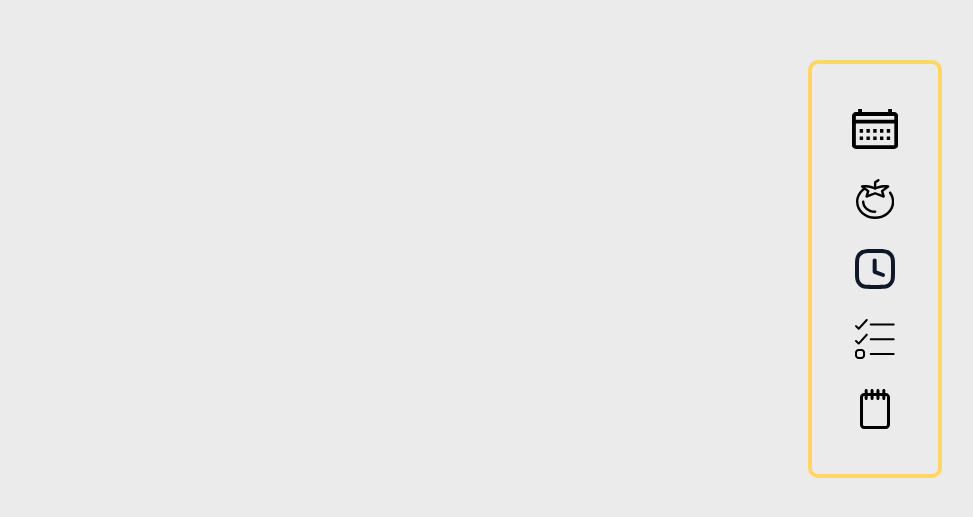
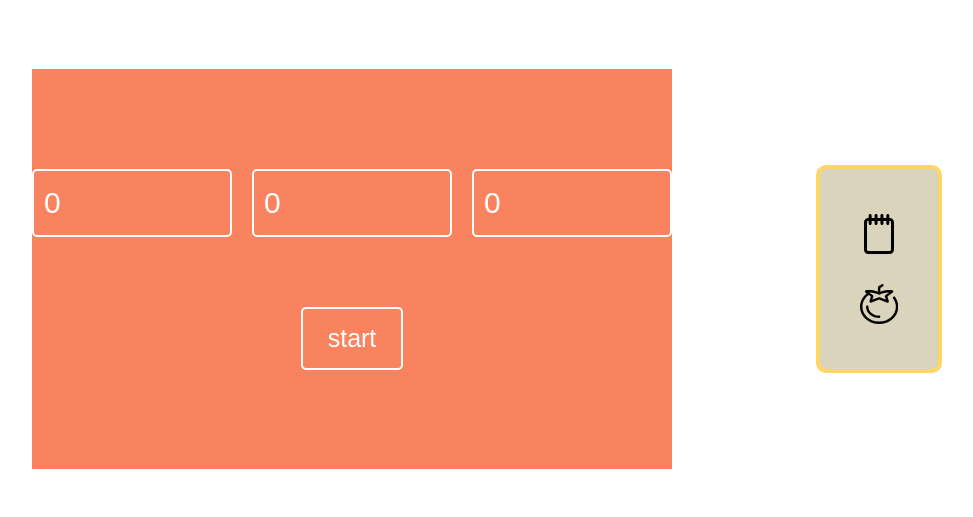
Before and after one commit to fedu00/Learning-Help, a React (Create React App) app: page /pomodore in a window 1280 px wide. Before the commit this address had no page. Shown: the part 131-648 px from the top of the page, without its empty margins (288-1261 px from the left). Built offline with nearby package versions, Linux system fonts and the light colour scheme.

Commit message:
instal redux and create pomodoro clock

```diff
--- a/package.json
+++ b/package.json
@@ -8,8 +8,11 @@
     "@testing-library/user-event": "^13.5.0",
     "react": "^18.2.0",
     "react-dom": "^18.2.0",
+    "react-redux": "^8.0.5",
     "react-router-dom": "^6.8.2",
     "react-scripts": "5.0.1",
+    "redux": "^4.2.1",
+    "redux-devtools-extension": "^2.13.9",
     "web-vitals": "^2.1.4"
   },
   "scripts": {
--- a/src/App.js
+++ b/src/App.js
@@ -1,21 +1,22 @@
-import NotePage from "./components/organism/NotePage/NotePage";
-import {
-  BrowserRouter as Router,
-  Routes,
-  Route,
-  Navigate,
-} from "react-router-dom";
+import NotePage from "./views/NotePage/NotePage";
+import PomodorePage from "./views/PomodorePage/PomodorePage";
+import { BrowserRouter as Router, Routes, Route } from "react-router-dom";
 import MainTemplate from "./components/MainTemplate/MainTemplate";
+import { Provider } from "react-redux";
+import { store } from "./store/index";
 
 function App() {
   return (
+    <Provider store={store}>
       <Router>
         <MainTemplate>
           <Routes>
             <Route path="/" element={<NotePage />} />
+            <Route path="/pomodore" element={<PomodorePage />} />
           </Routes>
         </MainTemplate>
       </Router>
+    </Provider>
   );
 }
 
--- a/src/components/MainTemplate/MainTemplate.js
+++ b/src/components/MainTemplate/MainTemplate.js
@@ -1,10 +1,15 @@
+import Clock from "../molecues/Clock/Clock";
 import NavBar from "../molecues/NavBar/NavBar";
 import "./MainTemplateStyles.css";
+import { useSelector } from "react-redux";
 
 const MainTemplate = ({ children }) => {
+  const pomodore = useSelector((state) => state.pomodoro[0]);
+
   return (
     <div className="main-template-container">
       <NavBar />
+      {pomodore.workON ? <Clock /> : null}
       {children}
     </div>
   );
--- a/src/components/molecues/AddNote/AddNoteStyles.css
+++ b/src/components/molecues/AddNote/AddNoteStyles.css
@@ -2,7 +2,6 @@
   box-sizing: border-box;
   margin: 0;
   font-family: Arial, Helvetica, sans-serif;
-  background-color: rgb(235, 235, 235);
 }
 .headerContainer {
   display: flex;
--- /dev/null
+++ b/src/components/molecues/Clock/Clock.js
@@ -0,0 +1,81 @@
+import { useEffect, useState } from "react";
+import "./ClockStyles.css";
+import { useSelector, useDispatch } from "react-redux";
+import { createPomodoro } from "../../../store";
+
+const Clock = () => {
+  const pomodore = useSelector((state) => state.pomodoro[0]);
+  const [minutes, setMinutes] = useState(pomodore.workTime);
+  const [seconds, setSeconds] = useState(0);
+  const [isBreak, setIsBreak] = useState(false);
+  const [workInterval, setWorkInterval] = useState(pomodore.numberOfIntervals);
+  const [breakMinutes, setBreakMinutes] = useState(pomodore.breakTime);
+  const [breakSeconds, setBreakSeconds] = useState(0);
+  const dispatch = useDispatch();
+
+  useEffect(() => {
+    setMinutes(pomodore.workTime);
+    setBreakMinutes(pomodore.breakTime);
+    setWorkInterval(pomodore.numberOfIntervals);
+  }, [pomodore]);
+
+  useEffect(() => {
+    if (workInterval !== 0) {
+      let interval = setInterval(() => {
+        clearInterval(interval);
+        if (!isBreak) {
+          if (seconds === 0) {
+            if (minutes !== 0) {
+              setSeconds(59);
+              setMinutes(minutes - 1);
+            } else {
+              setIsBreak(true);
+              setMinutes(pomodore.workTime);
+              setWorkInterval(workInterval - 1);
+            }
+          } else {
+            setSeconds(seconds - 1);
+          }
+        } else {
+          if (breakSeconds === 0) {
+            if (breakMinutes !== 0) {
+              setBreakSeconds(59);
+              setBreakMinutes(breakMinutes - 1);
+            } else {
+              setIsBreak(false);
+              setBreakMinutes(pomodore.breakTime);
+            }
+          } else {
+            setBreakSeconds(breakSeconds - 1);
+          }
+        }
+      }, 100);
+    } else if (pomodore.workON) {
+      dispatch(
+        createPomodoro({
+          workTime: 0,
+          breakTime: 0,
+          numberOfIntervals: 0,
+          workON: false,
+        })
+      );
+    }
+  }, [minutes, seconds, isBreak, breakSeconds, breakMinutes, workInterval]);
+
+  const currentMinutes = isBreak ? breakMinutes : minutes;
+  const currentSeconds = isBreak ? breakSeconds : seconds;
+  const timerMinutes =
+    currentMinutes < 10 ? `0${currentMinutes}` : currentMinutes;
+  const timerSeconds =
+    currentSeconds < 10 ? `0${currentSeconds}` : currentSeconds;
+  return (
+    <div className="clock-container">
+      <p>{isBreak ? "break time, relax :)" : "Work!"}</p>
+      <div className="clock-time">minutes: {timerMinutes}</div>
+      <div className="clock-time">seconds: {timerSeconds}</div>
+      <div className="intervals">you have {workInterval} intervals left</div>
+    </div>
+  );
+};
+
+export default Clock;
--- /dev/null
+++ b/src/components/molecues/Clock/ClockStyles.css
@@ -0,0 +1,27 @@
+.clock-container {
+  position: fixed;
+  top: 20px;
+  left: 20px;
+  height: 250px;
+  width: 400px;
+  background-color: rgb(40, 160, 120);
+  display: flex;
+  flex-direction: column;
+  align-items: center;
+  justify-content: center;
+  color: white;
+}
+
+.clock-container p {
+  font-size: 30px;
+  margin-bottom: 15px;
+}
+
+.clock-container .clock-time {
+  font-size: 26px;
+}
+
+.clock-container .intervals {
+  font-size: 20px;
+  margin-top: 15px;
+}
--- a/src/components/molecues/NavBar/NavBar.js
+++ b/src/components/molecues/NavBar/NavBar.js
@@ -4,15 +4,27 @@ import { ReactComponent as PomodoroIcon } from "../../../assets/icons/pomodoro.s
 import { ReactComponent as ClockIcon } from "../../../assets/icons/clock.svg";
 import { ReactComponent as PlanIcon } from "../../../assets/icons/plan.svg";
 import { ReactComponent as NotesIcon } from "../../../assets/icons/notes.svg";
+import { NavLink } from "react-router-dom";
 
 const NavBar = () => {
   return (
     <div className="NavBarContainer">
-      <CalendarIcon />
-      <PomodoroIcon />
-      <ClockIcon />
-      <PlanIcon />
-      <NotesIcon />
+      <NavLink to="/">
+        {" "}
+        <NotesIcon />
+      </NavLink>
+      <NavLink to="/pomodore">
+        <PomodoroIcon />
+      </NavLink>
+      {/* <NavLink to="/">
+        <CalendarIcon />
+      </NavLink>
+      <NavLink to="/">
+        <ClockIcon />
+      </NavLink>
+      <NavLink to="/">
+        <PlanIcon />
+      </NavLink> */}
     </div>
   );
 };
--- a/src/components/molecues/NavBar/NavBarStyles.css
+++ b/src/components/molecues/NavBar/NavBarStyles.css
@@ -3,6 +3,8 @@
   display: flex;
   flex-direction: column;
   align-items: center;
+  z-index: 3;
+  background-color: rgb(219, 212, 189);
   top: 50%;
   right: 50px;
   transform: translateY(-50%);
--- /dev/null
+++ b/src/store/index.js
@@ -0,0 +1,34 @@
+import { createStore } from "redux";
+
+export const createPomodoro = (payload) => {
+  return {
+    type: "start/work",
+    payload,
+  };
+};
+
+const inicialState = {
+  pomodoro: [
+    {
+      workTime: 0,
+      breakTime: 0,
+      numberOfIntervals: 0,
+      workON: false,
+    },
+  ],
+};
+
+//reducer
+const pomodoroReducer = (state = inicialState, action) => {
+  switch (action.type) {
+    case "start/work":
+      return {
+        ...state,
+        pomodoro: [action.payload],
+      };
+    default:
+      return state;
+  }
+};
+
+export const store = createStore(pomodoroReducer);
--- a/src/components/organism/NotePage/NotePage.js
+++ b/src/views/NotePage/NotePage.js
@@ -1,6 +1,6 @@
 import { useState, useEffect } from "react";
-import AddNote from "../../molecues/AddNote/AddNote";
-import Notes from "../../atoms/Notes/Notes";
+import AddNote from "../../components/molecues/AddNote/AddNote";
+import Notes from "../../components/atoms/Notes/Notes";
 
 const NotePage = () => {
   const [notes, setNotes] = useState(JSON.parse(localStorage.notes) || []);
--- /dev/null
+++ b/src/views/PomodorePage/PomodorePage.js
@@ -0,0 +1,60 @@
+import { useState } from "react";
+import "./PomodorePageStyles.css";
+import { useDispatch } from "react-redux";
+import { createPomodoro } from "../../store";
+
+const PomodorePage = (props) => {
+  const [workTime, setWorkTime] = useState(0);
+  const [breakTime, setBreakTime] = useState(0);
+  const [numberOfIntervals, setNumberOfIntervals] = useState(0);
+  const dispatch = useDispatch();
+
+  const handleClick = () => {
+    dispatch(
+      createPomodoro({
+        workTime: workTime,
+        breakTime: breakTime,
+        numberOfIntervals: numberOfIntervals,
+        workON: true,
+      })
+    );
+  };
+  const handleMinutesChange = (event) => {
+    const { value } = event.target;
+    setWorkTime(value);
+  };
+  const handleBreakChange = (event) => {
+    const { value } = event.target;
+    setBreakTime(value);
+  };
+
+  const handleIntervalsChange = (event) => {
+    const { value } = event.target;
+    setNumberOfIntervals(value);
+  };
+
+  return (
+    <div className="section-container">
+      <div className="pomodore-container">
+        <div className="timer-container">
+          <input
+            type="number"
+            value={workTime}
+            onChange={handleMinutesChange}
+          />
+          <input type="number" value={breakTime} onChange={handleBreakChange} />
+          <input
+            type="number"
+            value={numberOfIntervals}
+            onChange={handleIntervalsChange}
+          />
+        </div>
+        <div className="timer-buttons-container">
+          <button onClick={handleClick}>start</button>
+        </div>
+      </div>
+    </div>
+  );
+};
+
+export default PomodorePage;
--- /dev/null
+++ b/src/views/PomodorePage/PomodorePageStyles.css
@@ -0,0 +1,48 @@
+.section-container {
+  height: 100vh;
+  width: 100vw;
+  display: flex;
+  align-items: center;
+  justify-content: center;
+}
+
+.pomodore-container {
+  background-color: rgb(250, 131, 95);
+  height: 50%;
+  width: 50%;
+  display: flex;
+  flex-direction: column;
+  align-items: center;
+  justify-content: center;
+}
+
+.pomodore-container .timer-container {
+  display: flex;
+}
+
+.pomodore-container .timer-container input {
+  background-color: rgb(250, 131, 95);
+  border: 2px solid white;
+  border-radius: 5px;
+  background-color: none;
+  color: white;
+  font-size: 30px;
+  width: 200px;
+  padding: 15px 10px;
+  margin: 10px;
+  outline: none;
+}
+
+.pomodore-container .timer-buttons-container {
+  margin-top: 50px;
+}
+
+.pomodore-container .timer-buttons-container button {
+  font-size: 25px;
+  background-color: rgb(250, 131, 95);
+  padding: 15px 25px;
+  margin: 10px;
+  color: white;
+  border: 2px solid white;
+  border-radius: 5px;
+}
```
Also changed, not shown: 1 other file (tests, documents, lock files or other folders). Lines whose indentation alone changed are shown as unchanged.
